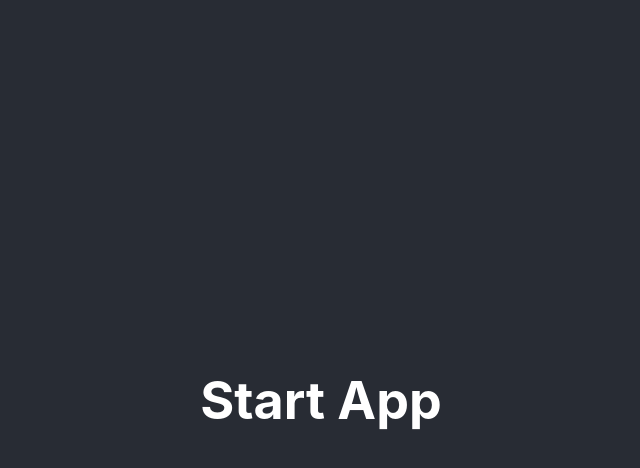
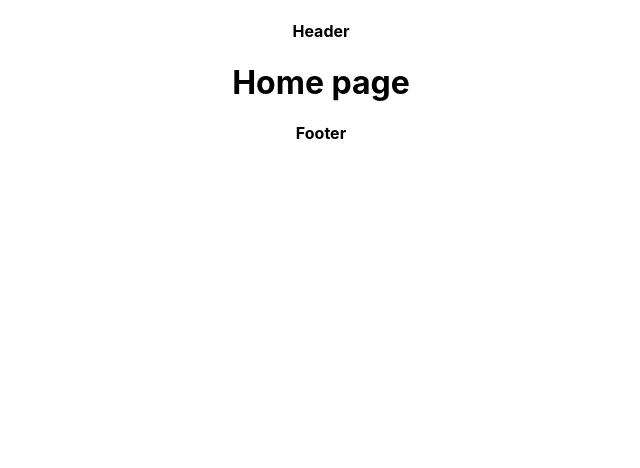
Before and after one commit to Gioele-M/lap3_24h_challenge, a React (Create React App) app: page / in a window 1280 px wide. Shown: the top 468 px of the page, without its empty margins (319-959 px from the left). Built offline with nearby package versions, Linux system fonts and the light colour scheme.

Commit message:
add routes and pages/component layout

```diff
--- a/src/App.js
+++ b/src/App.js
@@ -1,11 +1,23 @@
 import './App.css';
+
+import { Routes, Route } from 'react-router-dom'
+
+import { Header, Footer } from './layout'
+import { Home, About, RepoPage } from './pages'
 
 function App() {
   return (
     <div className="App">
-      <header className="App-header">
-        <h1>Start App</h1>
-      </header>
+      <Header />
+
+      <Routes>
+        <Route path="/" element={<Home/>} />
+        <Route path="/about" element={<About/>} />
+        <Route path="/repo" element={<RepoPage/>} />
+      </Routes>
+
+      <Footer />
+
     </div>
   );
 }
--- a/src/index.js
+++ b/src/index.js
@@ -1,11 +1,14 @@
 import React from 'react';
 import ReactDOM from 'react-dom/client';
+import { BrowserRouter } from 'react-router-dom';
 import './index.css';
 import App from './App';
 
 const root = ReactDOM.createRoot(document.getElementById('root'));
 root.render(
   <React.StrictMode>
-    <App />
+    <BrowserRouter>
+      <App />
+    </BrowserRouter>
   </React.StrictMode>
 );
--- /dev/null
+++ b/src/layout/Footer/index.js
@@ -0,0 +1,11 @@
+import React from "react";
+
+
+const Footer = () => {
+    return(
+        <h4>Footer</h4>
+    )
+}
+
+
+export default Footer
--- a/src/layout/Header/index.js
+++ b/src/layout/Header/index.js
@@ -0,0 +1,11 @@
+import React from "react";
+
+
+const Header = () => {
+    return(
+        <h4>Header</h4>
+    )
+}
+
+
+export default Header
--- /dev/null
+++ b/src/layout/index.js
@@ -0,0 +1,2 @@
+export { default as Header } from './Header'
+export { default as Footer } from './Footer'
--- /dev/null
+++ b/src/pages/About/index.js
@@ -0,0 +1,12 @@
+import React from "react";
+
+
+
+const About = () => {
+    return (
+        <h1>About page</h1>
+    )
+}
+
+
+export default About
--- a/src/pages/Home/index.js
+++ b/src/pages/Home/index.js
@@ -0,0 +1,12 @@
+import React from "react";
+
+
+
+const Home = () => {
+    return (
+        <h1>Home page</h1>
+    )
+}
+
+
+export default Home
--- /dev/null
+++ b/src/pages/RepoPage/index.js
@@ -0,0 +1,12 @@
+import React from "react";
+
+
+
+const RepoPage = () => {
+    return (
+        <h1>RepoPage </h1>
+    )
+}
+
+
+export default RepoPage
--- /dev/null
+++ b/src/pages/index.js
@@ -0,0 +1,3 @@
+export { default as Home } from './Home'
+export { default as About } from './About'
+export { default as RepoPage } from './RepoPage'
```
